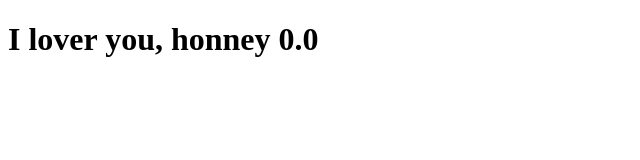
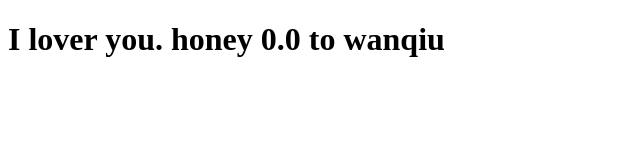
Before and after one commit to deautumn/deautumn.github.io, a plain HTML site: page index.html in a window 1280 px wide. Shown: the whole page, without its empty margins (0-640 px from the left). Drawn offline with Linux system fonts and the light colour scheme.

Commit message:
update second

```diff
--- a/index.html
+++ b/index.html
@@ -5,6 +5,6 @@
 <title>Insert title here</title>
 </head>
 <body>
-    <h1> I lover you, honney 0.0 </h1>
+    <h1> I lover you. honey 0.0 to wanqiu</h1>
 </body>
 </html>
```
